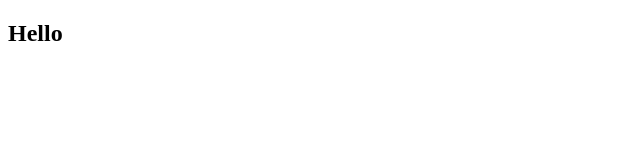
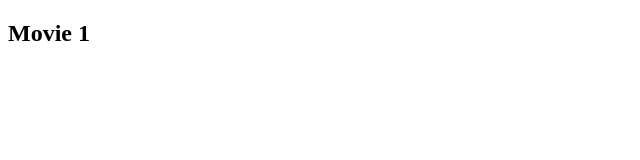
Before and after one commit to jofer86/reactSetup, a React app: page / in a window 1280 px wide. Shown: the full height of the page, 0-640 px from the left. Built offline with nearby package versions, Linux system fonts and the light colour scheme.

Commit message:
Working file structure

```diff
--- /dev/null
+++ b/src/components/Card.js
@@ -0,0 +1,7 @@
+import React from 'react';
+
+const Card = () => {
+  return <h2>Movie 1</h2>
+};
+
+export default Card;
--- /dev/null
+++ b/src/containers/List.js
@@ -0,0 +1,10 @@
+import React, { Component } from 'react';
+import Card from '../components/Card'
+
+class List extends Component {
+  render() {
+    return <Card />
+  }
+};
+
+export default List;
--- a/src/index.html
+++ b/src/index.html
@@ -8,7 +8,7 @@
 </head>
 
 <body>
-  <section id="root"></section>
+  <div id="root"></div>
 </body>
 
 </html>
--- a/src/index.js
+++ b/src/index.js
@@ -1,8 +1,9 @@
 import React from 'react';
-import { render } from 'react-dom';
+import ReactDOM from 'react-dom';
+import List from './containers/List';
 
 const App = () => {
-  return <h1>Hello</h1>;
+  return <List />
 };
 
-render(<App />, document.getElementById('root'));
+ReactDOM.render(<App />, document.getElementById('root'));
```
